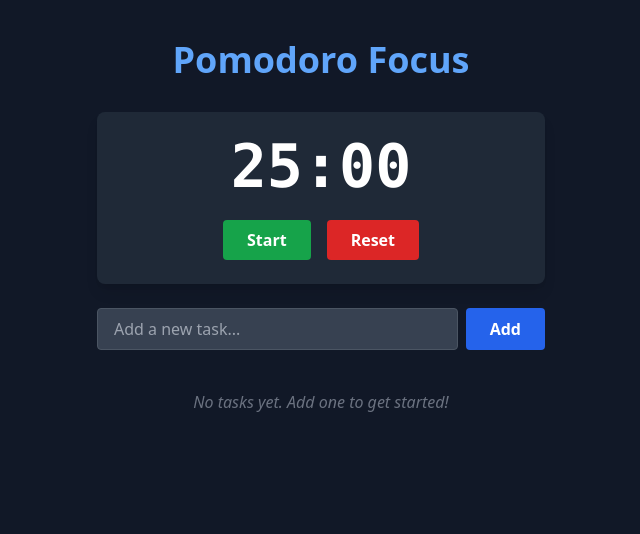
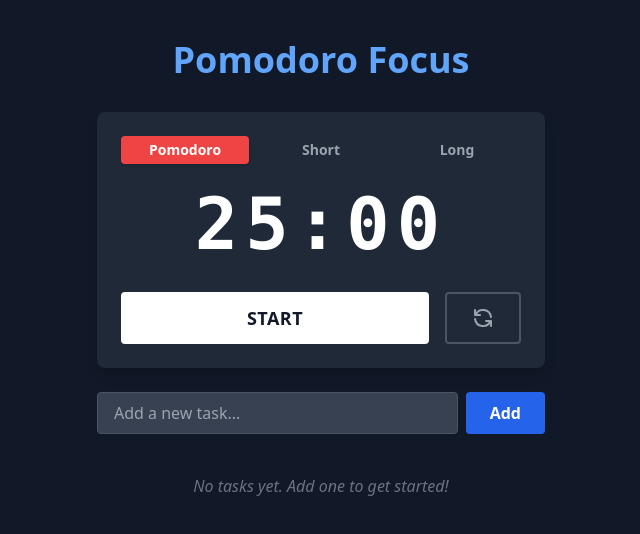
Before and after one commit to fauzanashshidiq/pomodoro, a React app: page / in a window 1280 px wide. Shown: the top 534 px of the page, without its empty margins (319-959 px from the left). Built offline with nearby package versions, Linux system fonts and the light colour scheme; the HTML template or start-up script is replaced by a standard one.

Commit message:
feat(hooks): update timer with adding short and long break

```diff
--- a/src/components/Timer.jsx
+++ b/src/components/Timer.jsx
@@ -1,36 +1,97 @@
+import { useState } from 'react';
+
 const Timer = ({ timeLeft, isRunning, startTimer, pauseTimer, resetTimer }) => {
+  const [activeMode, setActiveMode] = useState('pomodoro');
+
   const formatTime = (seconds) => {
     const m = Math.floor(seconds / 60);
     const s = seconds % 60;
     return `${m.toString().padStart(2, '0')}:${s.toString().padStart(2, '0')}`;
   };
 
+  const handleModeChange = (mode) => {
+    setActiveMode(mode);
+    let duration;
+    switch (mode) {
+      case 'pomodoro':
+        duration = 25 * 60;
+        break;
+      case 'short':
+        duration = 5 * 60;
+        break;
+      case 'long':
+        duration = 15 * 60;
+        break;
+      default:
+        duration = 25 * 60;
+    }
+    resetTimer(duration);
+  };
+
   return (
     <div className="flex flex-col items-center p-6 bg-gray-800 rounded-lg shadow-lg mb-6 w-full max-w-md">
-      <div className="text-6xl font-bold mb-6 font-mono text-white">
+
+      {/* Mode Buttons */}
+      <div className="flex gap-2 mb-6 w-full justify-center">
+        <button
+          onClick={() => handleModeChange('pomodoro')}
+          className={`flex-1 px-3 py-1 text-sm rounded transition font-bold ${
+            activeMode === 'pomodoro'
+              ? 'bg-red-500 text-white shadow'
+              : 'bg-transparent text-gray-400 hover:bg-gray-700 hover:text-white'
+          }`}
+        >
+          Pomodoro
+        </button>
+        <button
+          onClick={() => handleModeChange('short')}
+          className={`flex-1 px-3 py-1 text-sm rounded transition font-bold ${
+            activeMode === 'short'
+              ? 'bg-teal-500 text-white shadow'
+              : 'bg-transparent text-gray-400 hover:bg-gray-700 hover:text-white'
+          }`}
+        >
+          Short
+        </button>
+        <button
+          onClick={() => handleModeChange('long')}
+          className={`flex-1 px-3 py-1 text-sm rounded transition font-bold ${
+            activeMode === 'long'
+              ? 'bg-blue-500 text-white shadow'
+              : 'bg-transparent text-gray-400 hover:bg-gray-700 hover:text-white'
+          }`}
+        >
+          Long
+        </button>
+      </div>
+
+      <div className="text-7xl font-bold mb-8 font-mono text-white tracking-widest relative">
         {formatTime(timeLeft)}
       </div>
-      <div className="flex gap-4">
+
+      <div className="flex gap-4 w-full">
         {!isRunning ? (
           <button
             onClick={startTimer}
-            className="px-6 py-2 bg-green-600 hover:bg-green-700 text-white rounded font-bold transition"
+            className="flex-1 px-6 py-3 bg-white text-gray-900 hover:bg-gray-200 rounded font-bold transition text-lg uppercase tracking-wide"
           >
             Start
           </button>
         ) : (
           <button
             onClick={pauseTimer}
-            className="px-6 py-2 bg-yellow-600 hover:bg-yellow-700 text-white rounded font-bold transition"
+            className="flex-1 px-6 py-3 bg-gray-700 hover:bg-gray-600 text-white rounded font-bold transition text-lg uppercase tracking-wide"
           >
             Pause
           </button>
         )}
         <button
-          onClick={resetTimer}
-          className="px-6 py-2 bg-red-600 hover:bg-red-700 text-white rounded font-bold transition"
+          onClick={() => resetTimer()}
+          className="px-6 py-3 border-2 border-gray-600 hover:border-gray-500 text-gray-400 hover:text-white rounded font-bold transition"
         >
-          Reset
+          <svg className="w-6 h-6" fill="none" stroke="currentColor" viewBox="0 0 24 24">
+            <path strokeLinecap="round" strokeLinejoin="round" strokeWidth="2" d="M4 4v5h.582m15.356 2A8.001 8.001 0 004.582 9m0 0H9m11 11v-5h-.581m0 0a8.003 8.003 0 01-15.357-2m15.357 2H15" />
+          </svg>
         </button>
       </div>
     </div>
--- a/src/hooks/useTimer.js
+++ b/src/hooks/useTimer.js
@@ -2,14 +2,21 @@ import { useState, useEffect, useRef } from 'react';
 
 const useTimer = (defaultTime = 25 * 60) => {
   const [timeLeft, setTimeLeft] = useState(defaultTime);
+  const [initialTime, setInitialTime] = useState(defaultTime);
   const [isRunning, setIsRunning] = useState(false);
   const timerRef = useRef(null);
 
   const startTimer = () => setIsRunning(true);
   const pauseTimer = () => setIsRunning(false);
-  const resetTimer = () => {
+
+  const resetTimer = (newDuration = null) => {
     setIsRunning(false);
-    setTimeLeft(defaultTime);
+    if (newDuration !== null) {
+      setInitialTime(newDuration);
+      setTimeLeft(newDuration);
+    } else {
+      setTimeLeft(initialTime);
+    }
   };
 
   useEffect(() => {
@@ -19,7 +26,7 @@ const useTimer = (defaultTime = 25 * 60) => {
       }, 1000);
     } else if (timeLeft === 0) {
       setIsRunning(false);
-      alert("Pomodoro session finished!");
+      alert("Time is up!");
     }
 
     return () => clearInterval(timerRef.current);
```
